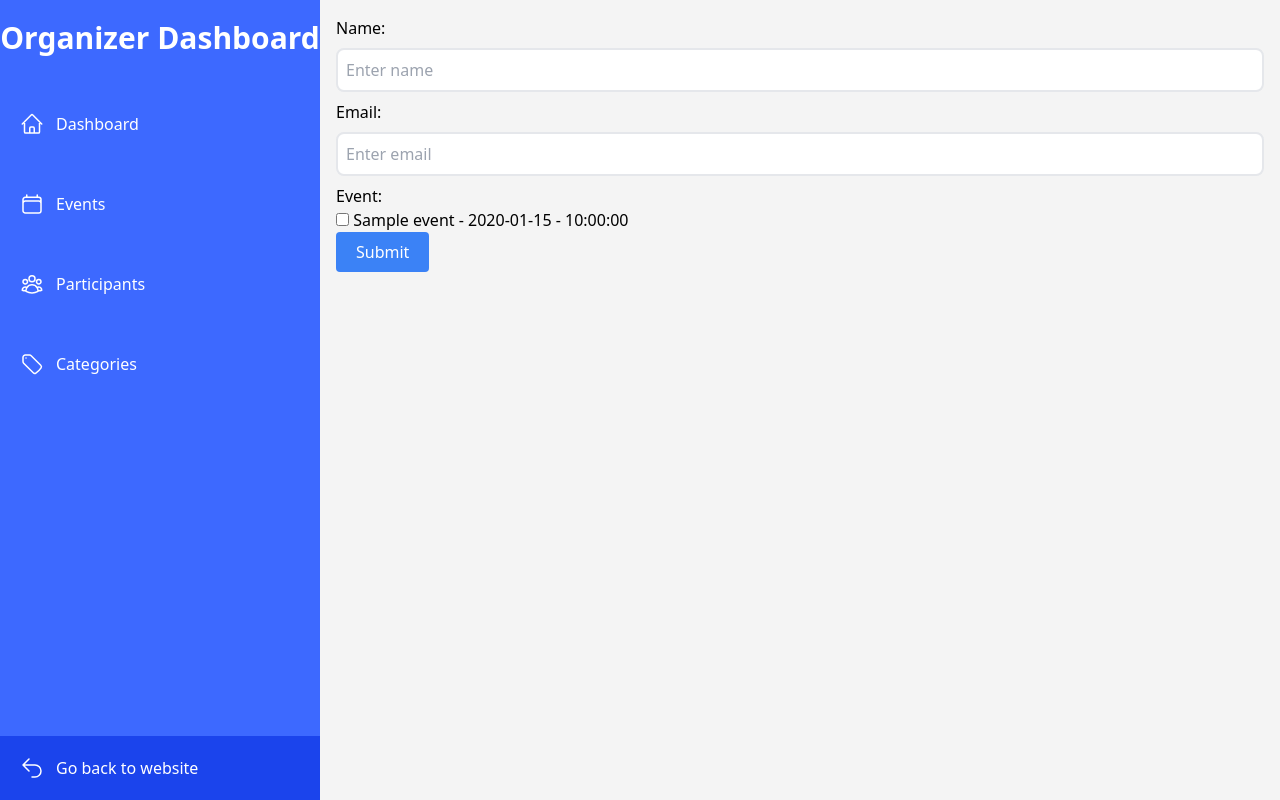
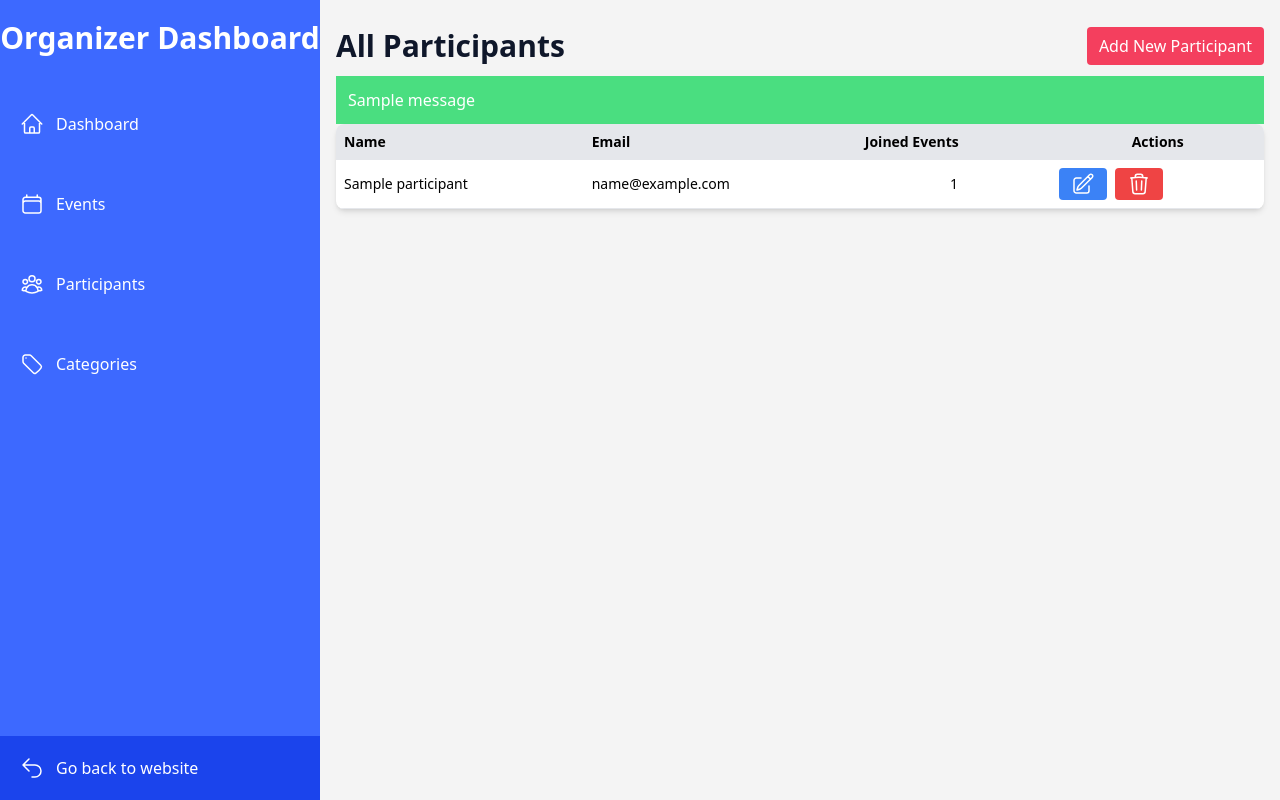
Before and after one commit to MohammadFahad1/Django-Assignment-1-Event-Management-System, a Django app: page /participants/ in a window 1280 px wide. Run offline with Django 5.2, Linux system fonts and the light colour scheme; tables that the repository leaves empty hold one stand-in row (values such as "Sample post"); one stand-in notice (Sample message) is shown.

Commit message:
Participant Select & Add feature done

```diff
--- /dev/null
+++ b/events/templates/dashboard/participants_table.html
@@ -0,0 +1,48 @@
+{% extends "dashboard/dashboard.html" %}
+
+{% block title %}List of Participants{% endblock title %}
+
+{% block content %}
+<div class="flex justify-between items-center">
+    <h2 class="text-3xl font-bold text-slate-900 my-3">All Participants</h2>
+    <div><a href="?action=add" class="px-3 py-2 bg-rose-500 text-white rounded">Add New Participant</a></div>
+</div>
+{% if messages %}
+    {% for message in messages %}
+        <div class="p-3 {% if message.tags == 'success' %}bg-green-400{% endif %} {% if message.tags == 'error' %}bg-red-500{% endif %} text-white">{{message}}</div>
+    {% endfor %}
+{% endif %}
+<table class="min-w-full bg-white shadow-md rounded-lg overflow-hidden text-sm">
+    <thead class="bg-gray-200">
+        <tr>
+            <th class="p-2 text-left">Name</th>
+            <th class="p-2 text-left">Email</th>
+            <th class="p-2 text-left">Joined Events</th>
+            <th class="p-2 text-center">Actions</th>
+        </tr>
+    </thead>
+    <tbody>
+        {% for participant in participants %}
+            <tr class="border-b hover:bg-gray-100">
+                <td class="p-2">{{participant.name}}</td>
+                <td class="p-2">{{participant.email}}</td>
+                <td class="p-2 text-center">{{participant.event.count}}</td>
+                <td class="p-2">
+                    <div class="flex gap-2">
+                        <a href="{% url "update-participant" participant.id %}" class="bg-blue-500 text-white px-3 py-1 rounded hover:bg-blue-600">
+                            <svg xmlns="http://www.w3.org/2000/svg" fill="none" viewBox="0 0 24 24" stroke-width="1.5" stroke="currentColor" class="size-6">
+                            <path stroke-linecap="round" stroke-linejoin="round" d="m16.862 4.487 1.687-1.688a1.875 1.875 0 1 1 2.652 2.652L10.582 16.07a4.5 4.5 0 0 1-1.897 1.13L6 18l.8-2.685a4.5 4.5 0 0 1 1.13-1.897l8.932-8.931Zm0 0L19.5 7.125M18 14v4.75A2.25 2.25 0 0 1 15.75 21H5.25A2.25 2.25 0 0 1 3 18.75V8.25A2.25 2.25 0 0 1 5.25 6H10" />
+                            </svg>
+                        </a>
+                        <a href="{% url "delete-participant" participant.id %}" class="bg-red-500 text-white px-3 py-1 rounded hover:bg-red-600">
+                            <svg xmlns="http://www.w3.org/2000/svg" fill="none" viewBox="0 0 24 24" stroke-width="1.5" stroke="currentColor" class="size-6">
+                            <path stroke-linecap="round" stroke-linejoin="round" d="m14.74 9-.346 9m-4.788 0L9.26 9m9.968-3.21c.342.052.682.107 1.022.166m-1.022-.165L18.16 19.673a2.25 2.25 0 0 1-2.244 2.077H8.084a2.25 2.25 0 0 1-2.244-2.077L4.772 5.79m14.456 0a48.108 48.108 0 0 0-3.478-.397m-12 .562c.34-.059.68-.114 1.022-.165m0 0a48.11 48.11 0 0 1 3.478-.397m7.5 0v-.916c0-1.18-.91-2.164-2.09-2.201a51.964 51.964 0 0 0-3.32 0c-1.18.037-2.09 1.022-2.09 2.201v.916m7.5 0a48.667 48.667 0 0 0-7.5 0" />
+                            </svg>
+                        </a>
+                    </div>
+                </td>
+            </tr>
+        {% endfor %}
+    </tbody>
+</table>
+{% endblock content %}
--- a/events/templates/participant_form.html
+++ b/events/templates/participant_form.html
@@ -2,9 +2,15 @@
 
 {% block title %}Participants - CRUD{% endblock title %}
 {% block content %}
+
+{% if messages %}
+    {% for message in messages %}
+        <div class="p-3 {% if message.tags == 'success' %}bg-green-400{% endif %} {% if message.tags == 'error' %}bg-red-500{% endif %} text-white">{{message}}</div>
+    {% endfor %}
+{% endif %}
 <form method="post">
     {% csrf_token %}
     {{form}}
     <input type="submit" value="Submit" class="bg-blue-500 px-5 py-2 rounded text-white cursor-pointer">
-</form>
+    </form>
 {% endblock content %}
--- a/events/urls.py
+++ b/events/urls.py
@@ -8,6 +8,8 @@ urlpatterns = [
     path('events/', events, name='event-list'),
     path('update_event/<int:id>', update_event, name='update-event'),
     path('delete_event/<int:id>', delete_event, name='delete-event'),
-    path('participants/', participants),
+    path('participants/', participants, name='participant-list'),
+    path('participants/<int:id>', participants, name='update-participant'),
+    path('participants/<int:id>', participants, name='delete-participant'),
     path('categories/', categories)
 ]
--- a/events/views.py
+++ b/events/views.py
@@ -53,9 +53,24 @@ def delete_event(request, id):
 
 def participants(request):
     participant_form = ParticipantModelForm()
+    action = request.GET.get('action', 'all')
 
-    context = {"form": participant_form}
-    return render(request, 'participant_form.html', context)
+    if action == 'add':
+        if request.method == 'POST':
+            part_form = ParticipantModelForm(request.POST)
+
+            if part_form.is_valid():
+                part_form.save()
+                messages.success(request, 'Participant added successfully')
+                return redirect('participant-list')
+            else:
+                messages.error(request, 'Error adding participant')
+                return render(request, 'participant_form.html', {"form": part_form})
+
+        return render(request, 'participant_form.html', {"form": participant_form})
+
+    participants = Participant.objects.prefetch_related('event').all()
+    return render(request, 'dashboard/participants_table.html', {"participants": participants})
 
 def categories(request):
     category_form = CategoryModelForm()
```
